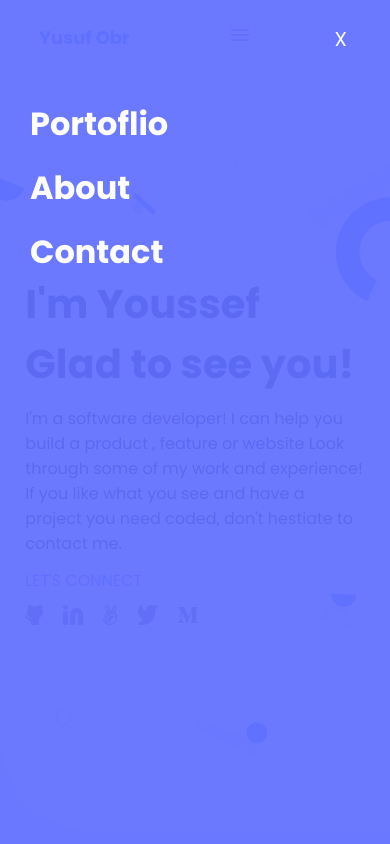
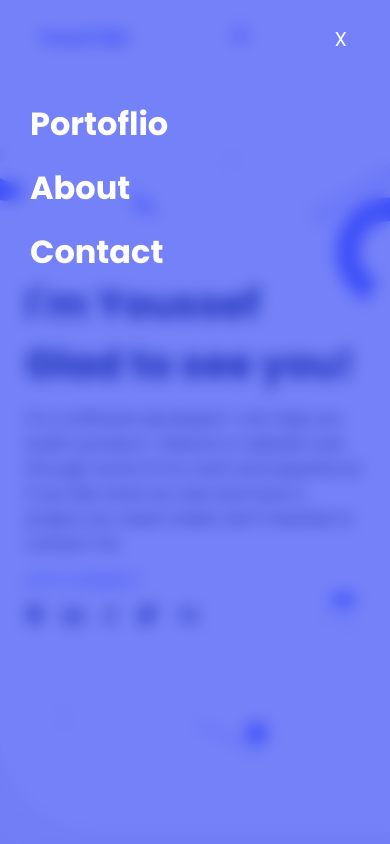
Before and after one commit to yusufobr/my-protfolio-mv, a website: page index.html in a window 390 px wide. Both pictures are taken after a click on the button 338 px from the left and 37 px from the top of the page. Shown: the top 844 px of the page. Drawn offline with Linux system fonts and the light colour scheme.

Commit message:
add the backdrop filter for the mobile menu

```diff
--- a/style.css
+++ b/style.css
@@ -400,6 +400,8 @@ form button {
     display: flex;
     flex-direction: column;
     position: fixed;
+    -webkit-backdrop-filter: blur(8px);
+     backdrop-filter: blur(8px);
     gap: 46px;
     top: 0;
     left: 0;
@@ -410,7 +412,7 @@ form button {
     padding-left: 30px;
     padding-right: 43px;
     padding-top: 24px;
-    background-color: #6070ffef;
+    background-color: #2a3ef5a6;
     animation: SlideInLeft 0.5s ease-in-out;
   }
 
```
